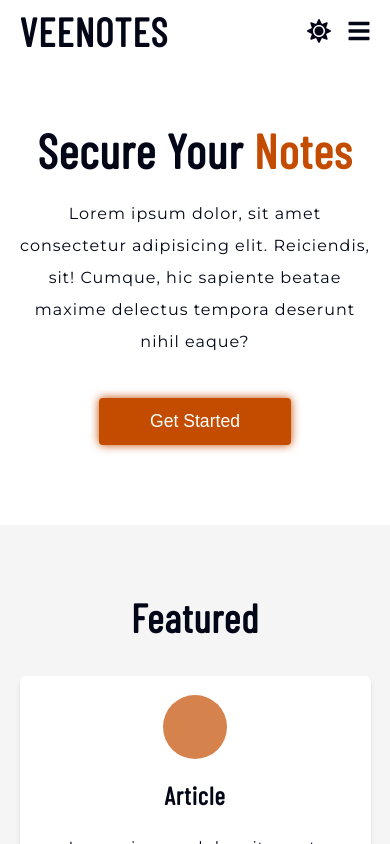
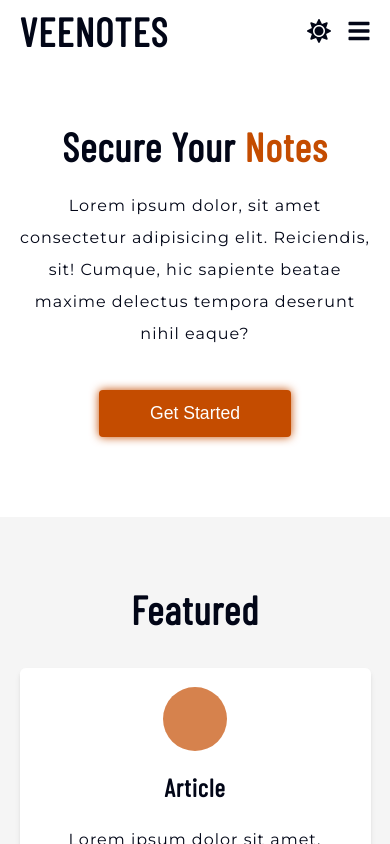
Before and after one commit to Vhickyy/Note-Client, a React (Vite) app: page / in a window 390 px wide. Shown: the top 844 px of the page. Built offline with nearby package versions, Linux system fonts and the light colour scheme.

Commit message:
Update index.css

```diff
--- a/src/index.css
+++ b/src/index.css
@@ -74,7 +74,7 @@ h5 {
 
 h1 {
   font-weight: 700;
-  font-size: clamp(3rem, calc(4vw + 1rem), 4.5rem);
+  font-size: clamp(2.5rem, calc(4vw + 1rem), 4.5rem);
   /* background-color: green; */
 }
 
```
